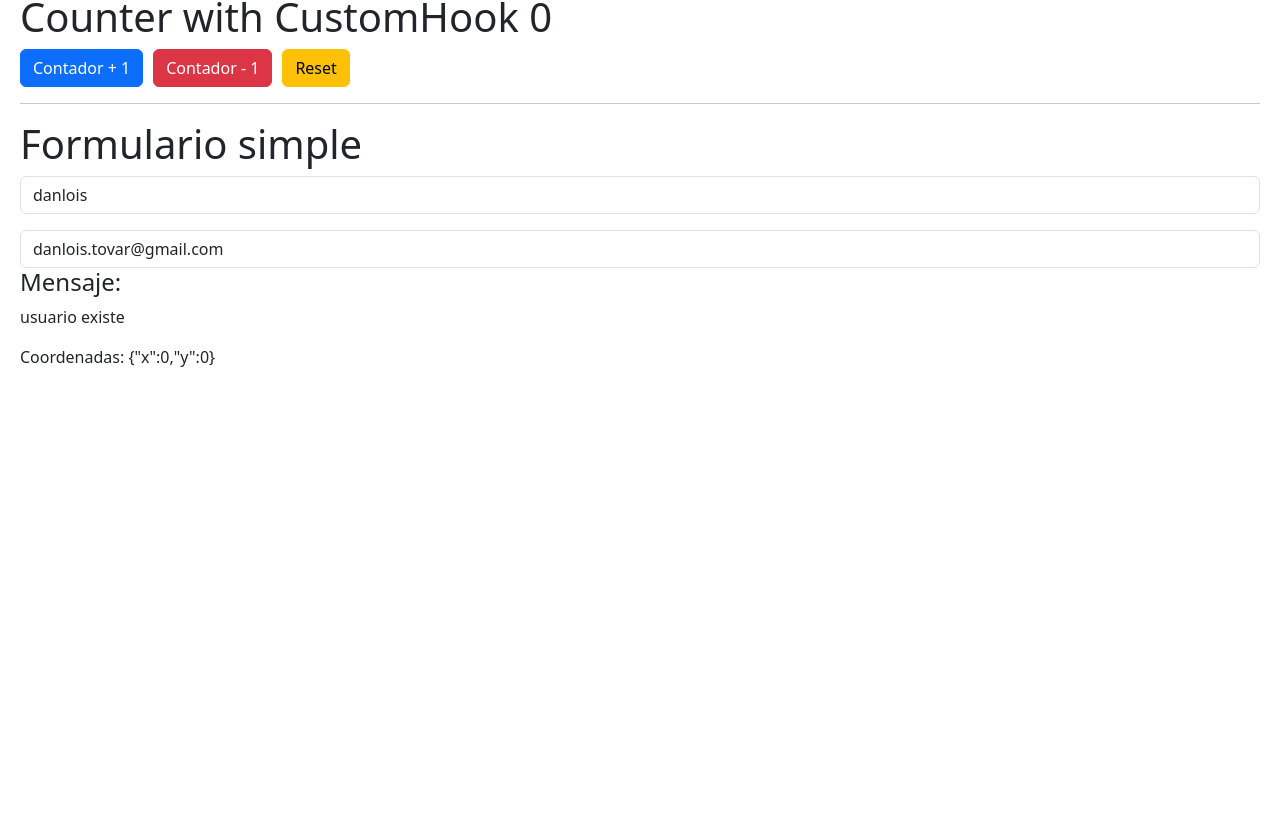
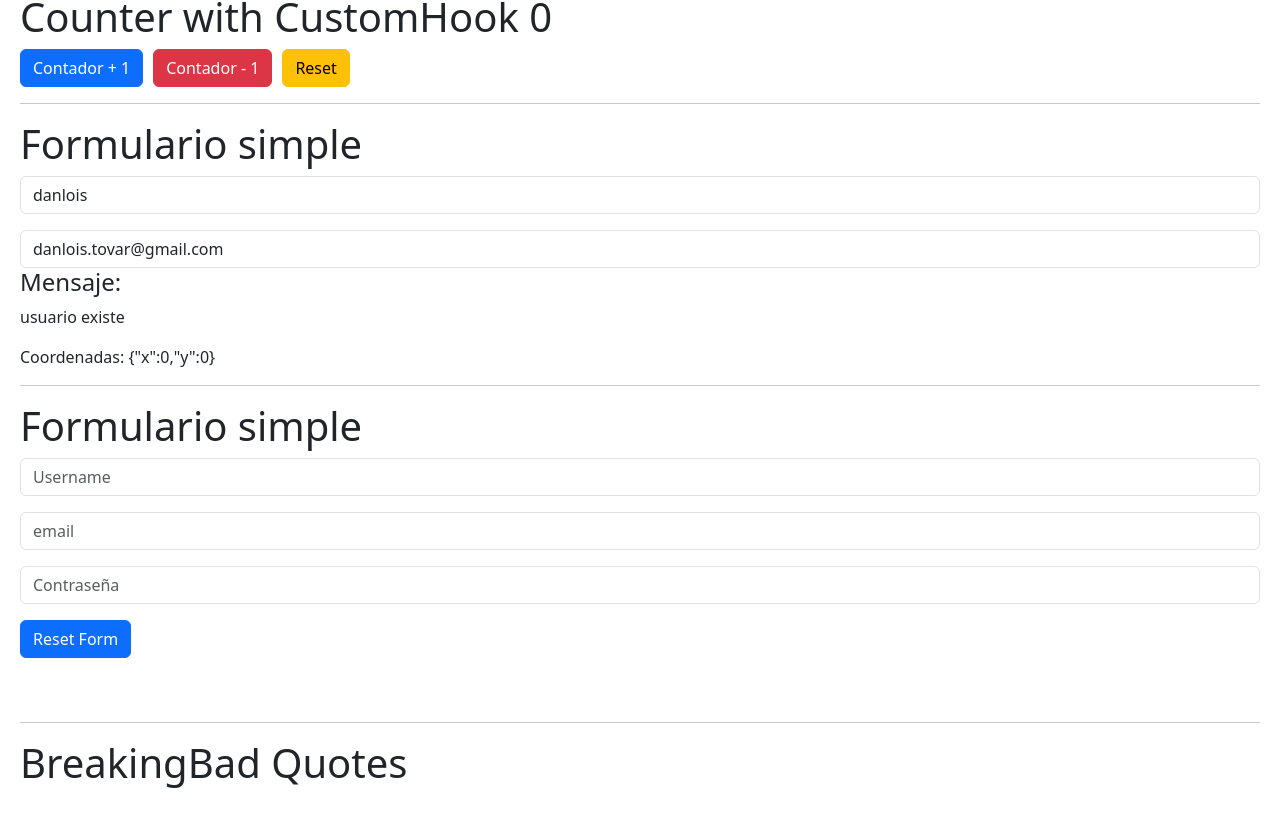
Before and after one commit to DanloisTovar/hook-app, a React (Vite) app: page / in a window 1280 px wide. Shown: the part 347-1162 px from the top of the page. Before the commit the page ends 800 px from the top, so only its background shows below. Built offline with nearby package versions, Linux system fonts and the light colour scheme.

Commit message:
practices customHook "useForm" end.

```diff
--- a/src/App.jsx
+++ b/src/App.jsx
@@ -2,6 +2,8 @@ import React from 'react';
 
 // import componetents:
 import { CounterApp, CounterwithCustomHook, SimpleForm } from './components';
+import { FormCustomhook } from './components/FormCustomhook';
+import { MultipleCustomHooks } from './components/MultipleCustomHooks';
 
 function App() {
     return (
@@ -14,6 +16,9 @@ function App() {
                 <CounterwithCustomHook />
                 <hr />
                 <SimpleForm />
+                <FormCustomhook />
+
+                <MultipleCustomHooks />
             </div>
         </div>
     );
--- /dev/null
+++ b/src/components/FormCustomhook.jsx
@@ -0,0 +1,63 @@
+import React, { useEffect } from 'react';
+import { useForm } from '../hooks/useForm';
+
+export const FormCustomhook = () => {
+    const {
+        formState,
+        username,
+        email,
+        password,
+        onInputChange,
+        onResetValueForm,
+    } = useForm({
+        username: '',
+        email: '',
+        password: '',
+    });
+
+    /*  const { username, email, password } = formState; */
+
+    return (
+        <div>
+            <h1>Formulario simple</h1>
+
+            <input
+                type="text"
+                className="form-control"
+                placeholder="Username"
+                name="username"
+                value={username}
+                onChange={onInputChange}
+            />
+
+            {/* email */}
+
+            <input
+                type="email"
+                className="form-control mt-3"
+                placeholder="email"
+                name="email"
+                value={email}
+                onChange={onInputChange}
+            />
+
+            <input
+                type="password"
+                className="form-control mt-3"
+                placeholder="Contraseña"
+                name="password"
+                value={password}
+                onChange={onInputChange}
+            />
+
+            <button
+                className="btn btn-primary mt-3 mb-5"
+                onClick={onResetValueForm}
+            >
+                Reset Form
+            </button>
+
+            <hr />
+        </div>
+    );
+};
--- a/src/components/Mensaje.jsx
+++ b/src/components/Mensaje.jsx
@@ -22,6 +22,7 @@ export const Mensaje = ({ resultado }) => {
             <h4>Mensaje:</h4>
             {resultado ? <p>{resultado}</p> : <p>Usuario "No" existe</p>}
             {<p>Coordenadas: {JSON.stringify(coords)}</p>}
+            <hr />
         </>
     );
 };
--- /dev/null
+++ b/src/components/MultipleCustomHooks.jsx
@@ -0,0 +1,9 @@
+import React from 'react';
+
+export const MultipleCustomHooks = () => {
+    return (
+        <div>
+            <h1>BreakingBad Quotes</h1>
+        </div>
+    );
+};
--- /dev/null
+++ b/src/hooks/useForm.js
@@ -0,0 +1,25 @@
+import { useState } from 'react';
+
+export const useForm = (initialForm = {}) => {
+    const [formState, setFormState] = useState(initialForm);
+
+    const onInputChange = ({ target }) => {
+        const { name, value } = target;
+
+        setFormState({
+            ...formState,
+            [name]: value,
+        });
+    };
+
+    const onResetValueForm = ({ target }) => {
+        setFormState(initialForm);
+    };
+
+    return {
+        ...formState,
+        formState,
+        onInputChange,
+        onResetValueForm,
+    };
+};
```
